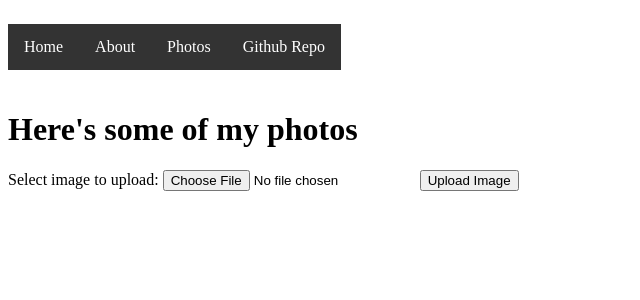
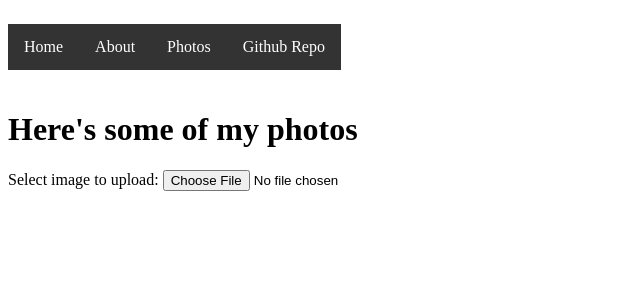
Before and after one commit to benforsberg/benforsberg.github.io, a Jekyll site: the page photos.html, which Jekyll copies as it is, in a window 1280 px wide. Shown: the top 300 px of the page, without its empty margins (0-640 px from the left). Built offline with Jekyll 4.4.1, drawn with Linux system fonts in a browser that asks for light colours.

Commit message:
Update photos.html

```diff
--- a/photos.html
+++ b/photos.html
@@ -44,7 +44,7 @@
 <form action="upload.php" method="post" enctype="multipart/form-data">
     Select image to upload:
     <input type="file" name="fileToUpload" id="fileToUpload">
-    <input type="submit" value="Upload Image" name="submit">
+    <!-- <input type="submit" value="Upload Image" name="submit"> -->
 </form>
 
   </body>
```
